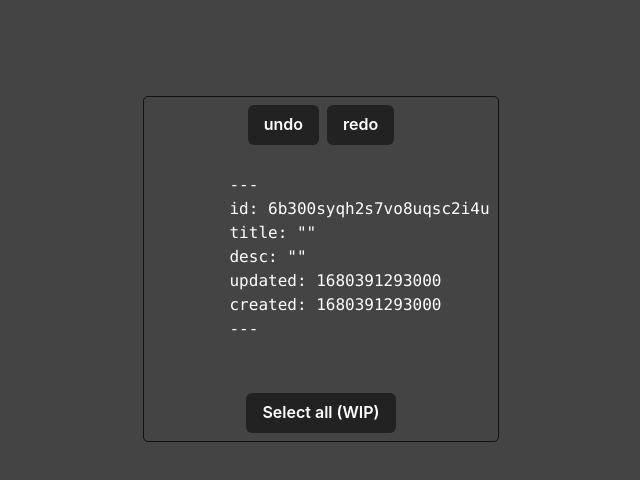
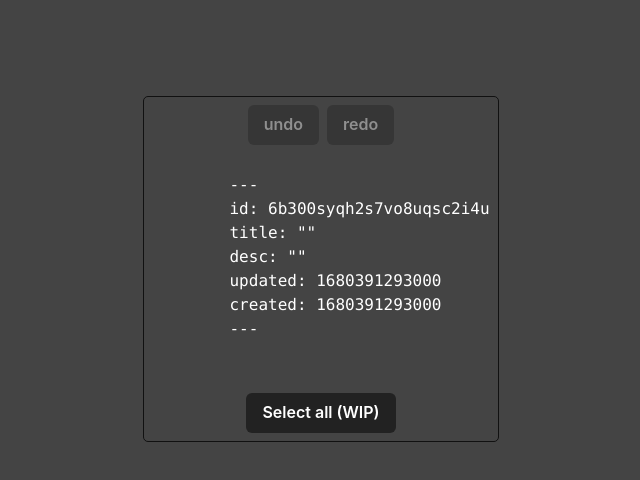
Before and after one commit to 6notes/dendronFrontmatterGen, a Next.js app: page / in a window 1280 px wide. Shown: the top 480 px of the page, without its empty margins (319-959 px from the left). Built offline with nearby package versions, Linux system fonts and the light colour scheme.

Commit message:
Fix disabled style

```diff
--- a/src/components/Editor.tsx
+++ b/src/components/Editor.tsx
@@ -21,14 +21,14 @@ export function MenuBar(props: EditorBarProps) {
       <Button
         {...buttonStyles}
         onClick={() => editor.chain().focus().undo().run()}
-        disabled={!editor.can().chain().focus().undo().run()}
+        isDisabled={!editor.can().chain().focus().undo().run()}
       >
         undo
       </Button>
       <Button
         {...buttonStyles}
         onClick={() => editor.chain().focus().redo().run()}
-        disabled={!editor.can().chain().focus().redo().run()}
+        isDisabled={!editor.can().chain().focus().redo().run()}
       >
         redo
       </Button>
```
